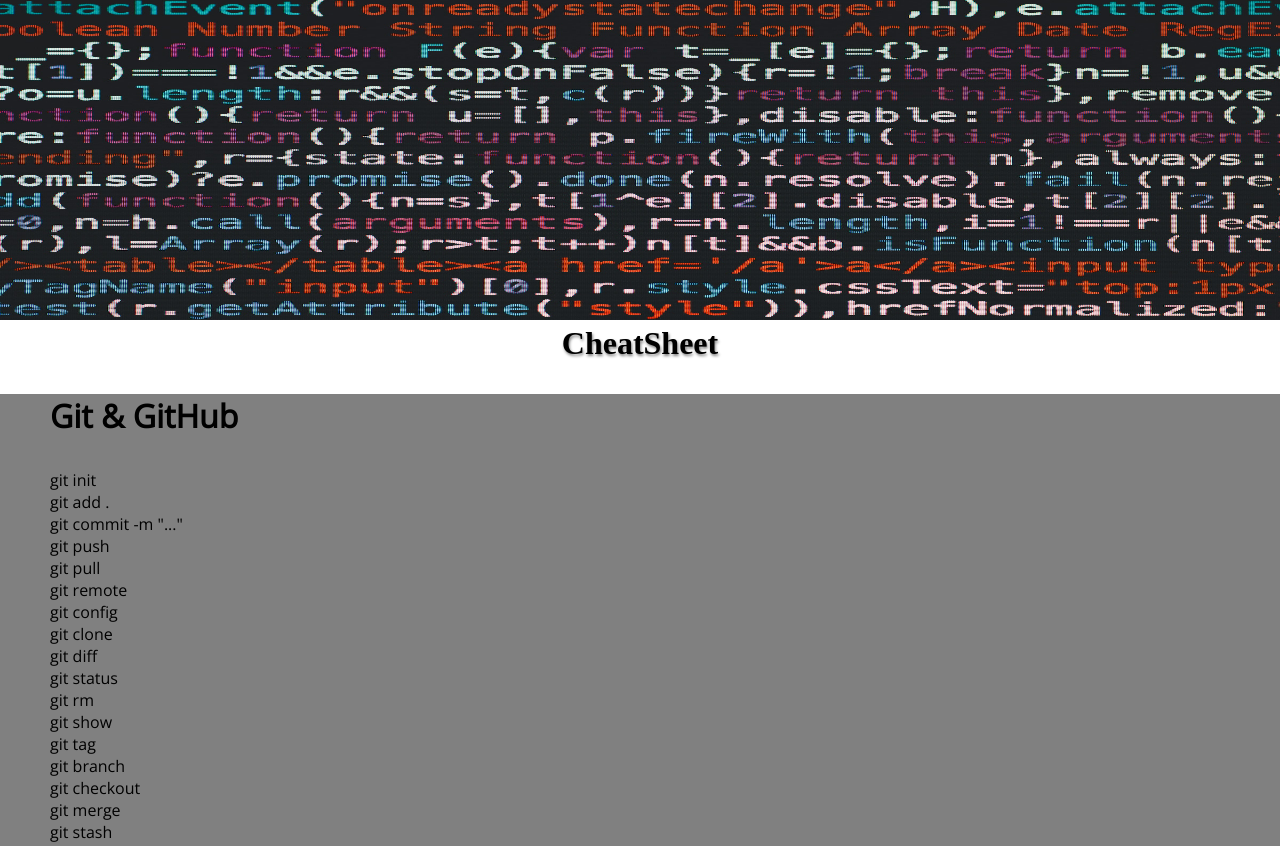
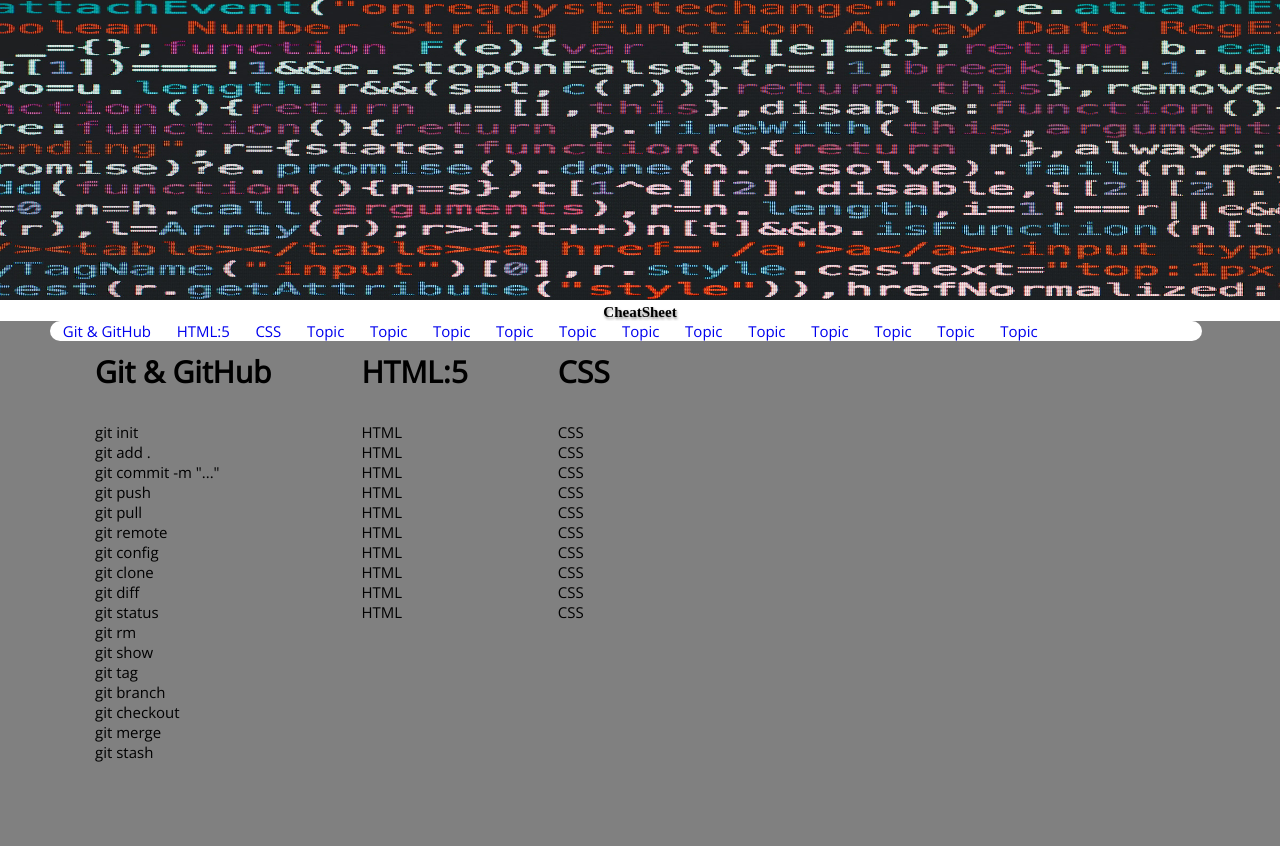
Before and after one commit to Skrawl2K/SuperCode_BootCamp_CheatSheet, a plain HTML site: page index.html in a window 1280 px wide. Shown: the top 846 px of the page. Drawn offline with Linux system fonts and the light colour scheme; a web font is replaced by a local one.

Commit message:
fixed navbar & modified topic order

```diff
--- a/assets/css/style.css
+++ b/assets/css/style.css
@@ -25,6 +25,34 @@
     padding: 0;
     box-sizing: border-box;
     font-family: OpenSans-Regular;
+    font-size: 15px;
+}
+
+/* !========== CLASSES ========== */
+
+.content-block1 {
+    display: flex;
+    flex-direction: row;
+    flex-wrap: wrap;
+}
+
+.block-position1 {
+    margin: 0 3rem;
+}
+
+.navbar {
+    display: flex;
+    flex-direction: row;
+    list-style: none;
+    position: fixed;
+    background-color: #ffffff;
+    width: 90%;
+    border-radius: 20px;
+}
+
+.nav-point1 {
+    text-decoration: none;
+    margin: 0 1vw;
 }
 
 /* ===================== Header Style ========================== */
@@ -72,13 +100,19 @@
 
 }
 
-body main article:nth-of-type(1) ul li a:hover {
+body main section article:nth-of-type(1) ul li a:hover {
     text-decoration: underline;
     color: #ffffff;
     text-shadow: #ffffff 2px 3px 5px
 }
 
-body main article:nth-of-type(2) ul li a:hover {
+body main section article:nth-of-type(2) ul li a:hover {
+    text-decoration: underline;
+    color: #ffffff;
+    text-shadow: #ffffff 2px 3px 5px
+}
+
+body main section article:nth-of-type(3) ul li a:hover {
     text-decoration: underline;
     color: #ffffff;
     text-shadow: #ffffff 2px 3px 5px
--- a/index.html
+++ b/index.html
@@ -19,8 +19,29 @@
         </h1>
     </header>
     <main>
-        <section>
-            <article>
+
+        <nav>
+            <ul class="navbar">
+                <li><a class="nav-point1" href="#">Git & GitHub</a></li>
+                <li><a class="nav-point1" href="#">HTML:5</a></li>
+                <li><a class="nav-point1" href="#">CSS</a></li>
+                <li><a class="nav-point1" href="#">Topic</a></li>
+                <li><a class="nav-point1" href="#">Topic</a></li>
+                <li><a class="nav-point1" href="#">Topic</a></li>
+                <li><a class="nav-point1" href="#">Topic</a></li>
+                <li><a class="nav-point1" href="#">Topic</a></li>
+                <li><a class="nav-point1" href="#">Topic</a></li>
+                <li><a class="nav-point1" href="#">Topic</a></li>
+                <li><a class="nav-point1" href="#">Topic</a></li>
+                <li><a class="nav-point1" href="#">Topic</a></li>
+                <li><a class="nav-point1" href="#">Topic</a></li>
+                <li><a class="nav-point1" href="#">Topic</a></li>
+                <li><a class="nav-point1" href="#">Topic</a></li>
+
+            </ul>
+        </nav>
+        <section class="content-block1">
+            <article class="block-position1">
                 <h1>
                     Git & GitHub
                 </h1>
@@ -44,8 +65,7 @@
                     <li><a href="./assets/html/git_stash.html">git stash</a></li>
                 </ul>
             </article>
-        </section>
-        <article>
+            <article class="block-position1">
                 <h1>
                     HTML:5
                 </h1>
@@ -62,6 +82,26 @@
                     <li><a href="#">HTML</a></li>
                 </ul>
             </article>
+            <article class="block-position1">
+                <h1>
+                    CSS
+                </h1>
+                <ul>
+                    <li><a href="#">CSS</a></li>
+                    <li><a href="#">CSS</a></li>
+                    <li><a href="#">CSS</a></li>
+                    <li><a href="#">CSS</a></li>
+                    <li><a href="#">CSS</a></li>
+                    <li><a href="#">CSS</a></li>
+                    <li><a href="#">CSS</a></li>
+                    <li><a href="#">CSS</a></li>
+                    <li><a href="#">CSS</a></li>
+                    <li><a href="#">CSS</a></li>
+                </ul>
+            </article>
+
+        </section>
+
     </main>
     <footer>
         <li><a href="https://dzone.com/articles/top-20-git-commands-with-examples">Git Source</a></li>
```
Also changed, not shown: 2 other files. Lines whose indentation alone changed are shown as unchanged.
